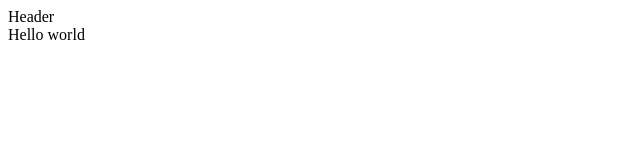
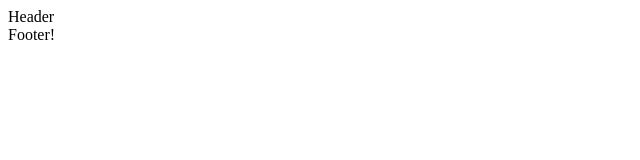
Before and after one commit to NazarOliinyk/my-project1, a plain HTML site: page index.html in a window 1280 px wide. Shown: the full height of the page, 0-640 px from the left. Drawn offline with Linux system fonts and the light colour scheme.

Commit message:
add footer text

```diff
--- a/index.html
+++ b/index.html
@@ -8,6 +8,6 @@
 <body>
   <header>Header</header>
   <main></main>
-  <footer>Hello world</footer>
+  <footer>Footer!</footer>
 </body>
 </html>
```
